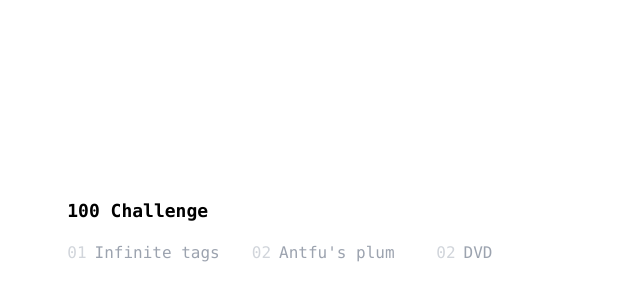
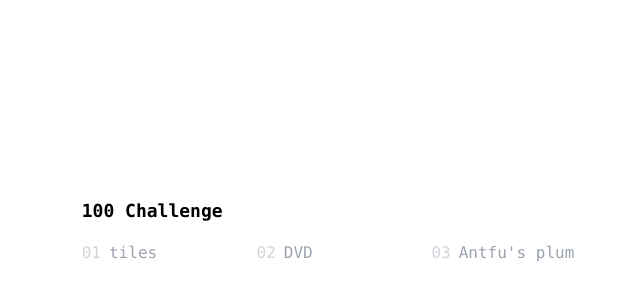
Before and after one commit to YoavDn/100days, a React (Vite) app: page / in a window 1280 px wide. Shown: the part 184-484 px from the top of the page, without its empty margins (304-944 px from the left). Built offline with nearby package versions, Linux system fonts and the light colour scheme.

Commit message:
generative art noobie

```diff
--- a/src/pages/index.tsx
+++ b/src/pages/index.tsx
@@ -1,9 +1,9 @@
 import { Outlet, Link } from 'react-router-dom'
 
 const links = [
-  { url: '/01', title: 'Infinite tags', number: '01' },
-  { url: '/02', title: "Antfu's plum", number: '02' },
-  { url: '/03', title: 'DVD', number: '02' },
+  { url: '/tilling', title: 'tiles', number: '01' },
+  { url: '/dvd', title: 'DVD', number: '02' },
+  { url: '/plum', title: "Antfu's plum", number: '03' },
 ]
 
 export default function () {
@@ -14,7 +14,10 @@ export default function () {
           <h1 className="font-mono font-bold mb-4 text-lg ">100 Challenge</h1>
           <pre className="grid gap-y-1 gap-x-4 grid-cols-1 sm:grid-cols-2 lg:grid-cols-3">
             {links.map(link => (
-              <li className="text-gray-400  block mr-4 list-none hover:text-gray-700 duration-150 ease-in-out group/link">
+              <li
+                key={link.number}
+                className="text-gray-400  block mr-4 list-none hover:text-gray-700 duration-150 ease-in-out group/link"
+              >
                 <Link to={link.url}>
                   <span className="text-gray-300 group-hover/link:text-gray-400 duration-150 ease-in-out mr-2">
                     {link.number}
```
